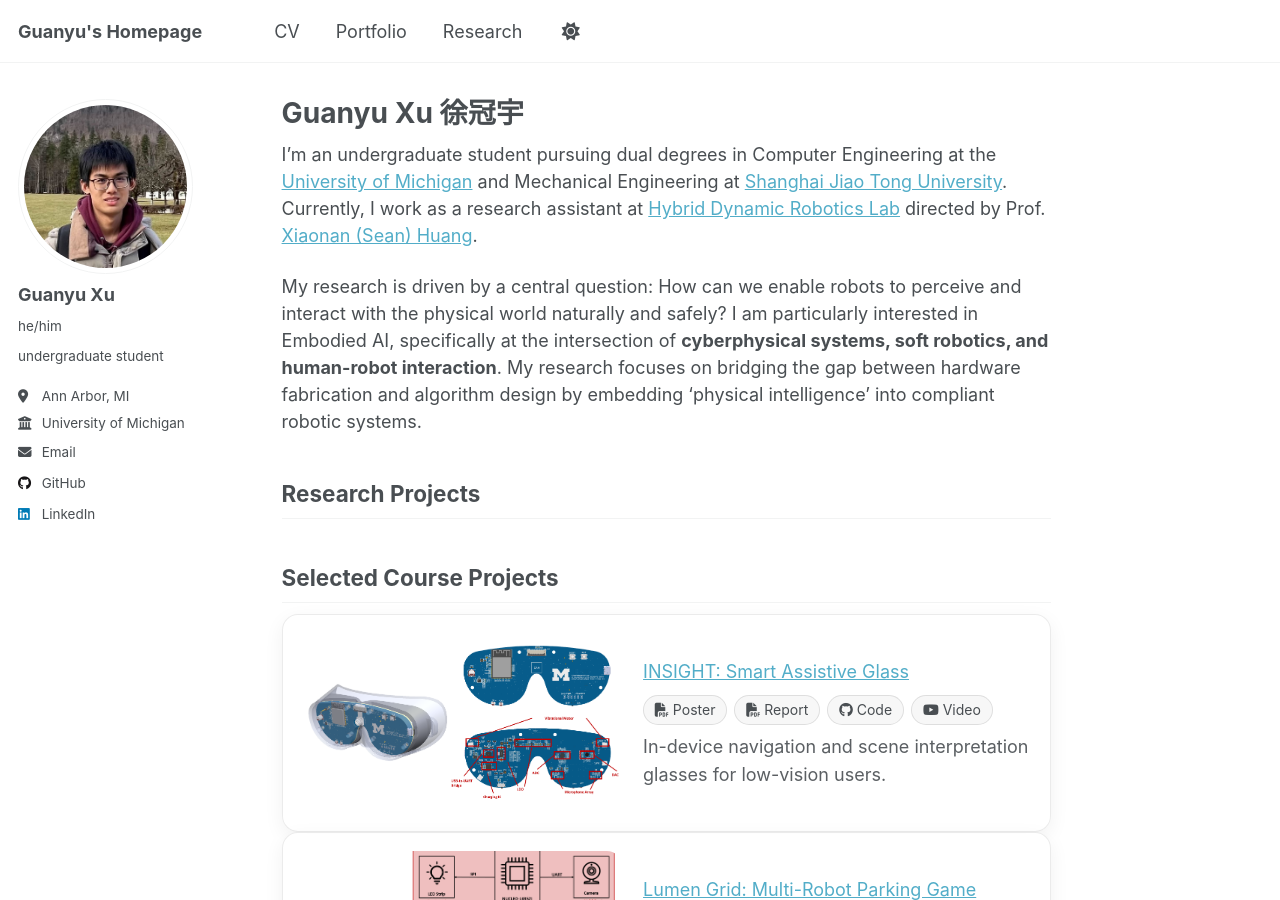
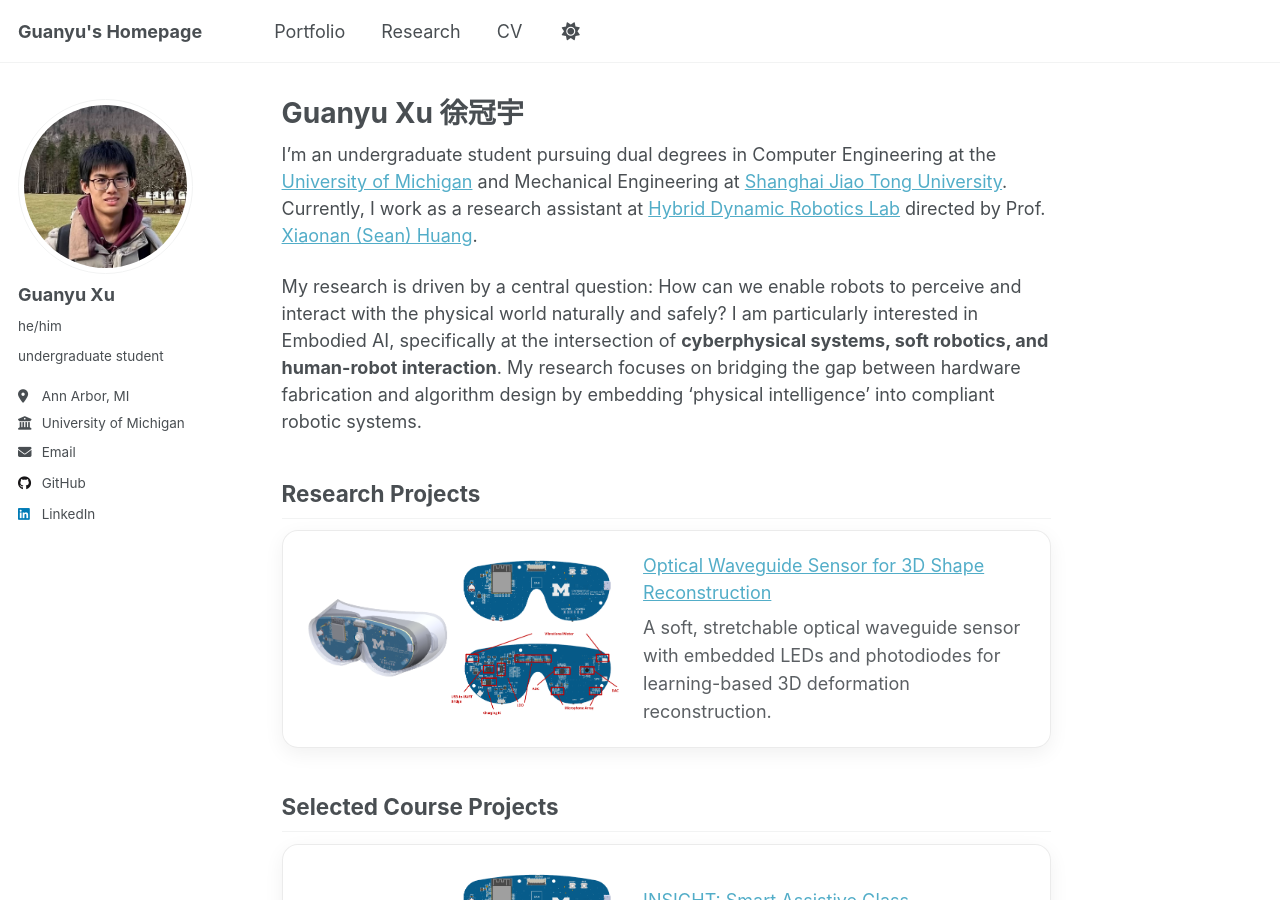
Before and after one commit to XuGuaaaanyu/XuGuaaaanyu.github.io, a Jekyll site: the page built from _pages/about.md, in a window 1280 px wide and 900 px high. Built offline with Jekyll 4.4.1, drawn with Linux system fonts in a browser that asks for light colours; a script that is not in the unit is left out.

Commit message:
update sensor

```diff
--- a/_data/navigation.yml
+++ b/_data/navigation.yml
@@ -8,14 +8,14 @@
 #      Markdown formatted page while the second is generated using JSON.
 
 main:
-  - title: "CV"
-    url: /files/Resume.pdf
-
   - title: "Portfolio"
     url: /portfolio/
 
   - title: "Research"
     url: /research/
+
+  - title: "CV"
+    url: /files/Resume.pdf
 
   #- title: "Blog Posts"
   #  url: /year-archive/
--- a/_pages/about.md
+++ b/_pages/about.md
@@ -12,6 +12,33 @@ My research is driven by a central question: How can we enable robots to perceiv
 
 
 ## Research Projects
+<div class="project-list">
+  <div class="project-card" href="{{ '/portfolio/smart-glass/' | relative_url }}">
+    <div class="project-teaser"><img src="{{ '/images/glass/cover.png' | relative_url }}" alt="Smart Glass teaser"></div>
+    <div class="project-body">
+      <div class="project-title"><a href="{{ '/portfolio/smart-glass/' | relative_url }}">Optical Waveguide Sensor for 3D Shape Reconstruction </a></div>
+      <!-- <div class="project-tags">
+        <a class="tag" href="/files/OpticalSensor/paper.pdf" target="_blank" rel="noopener">
+          <i class="fas fa-file-pdf" aria-hidden="true"></i>
+          <span>Paper</span>
+        </a>
+        <a class="tag" href="/files/OpticalSensor/poster.pdf" target="_blank" rel="noopener">
+          <i class="fas fa-file-pdf" aria-hidden="true"></i>
+          <span>Poster</span>
+        </a>
+        <a class="tag" href="https://github.com/GuanyuXu04/ShapeNet" target="_blank" rel="noopener">
+          <i class="fab fa-github" aria-hidden="true"></i>
+          <span>Code</span>
+        </a>
+        <a class="tag" href="https://www.youtube.com/embed/watch?v=iU_iTmCLjYo" target="_blank" rel="noopener">
+          <i class="fab fa-youtube" aria-hidden="true"></i>
+          <span>Video</span>
+        </a>
+      </div> -->
+      <div class="project-desc">A soft, stretchable optical waveguide sensor with embedded LEDs and photodiodes for learning-based 3D deformation reconstruction.</div>
+    </div>
+  </div>
+</div>
 
 
 ## Selected Course Projects
```
Also changed, not shown: _research/optical_sensor.md (+5 -4 lines), images/optical_sensor/cover.png (added), images/themes/homepage-dark.png (deleted), images/themes/homepage-light.png (deleted).
